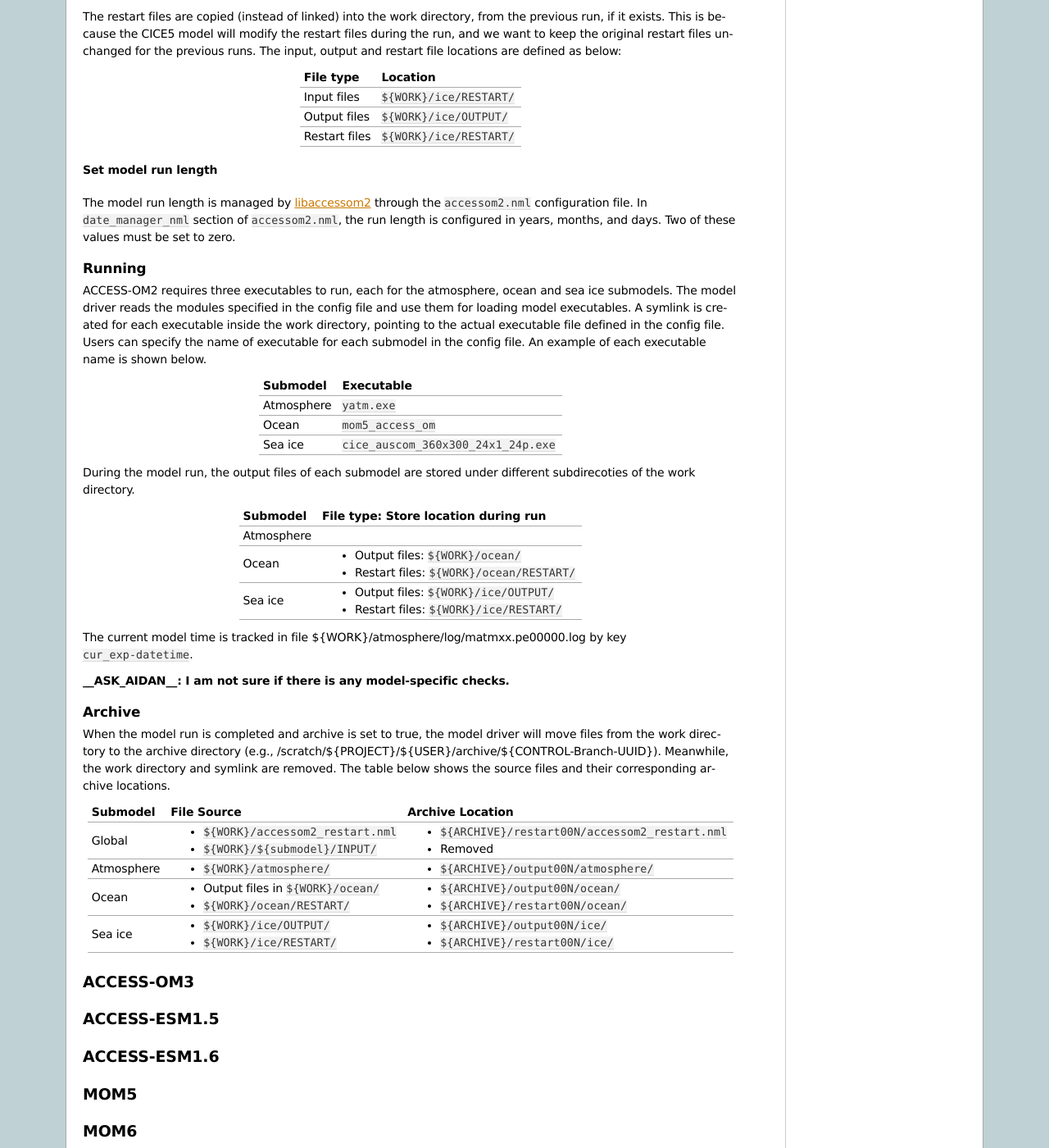
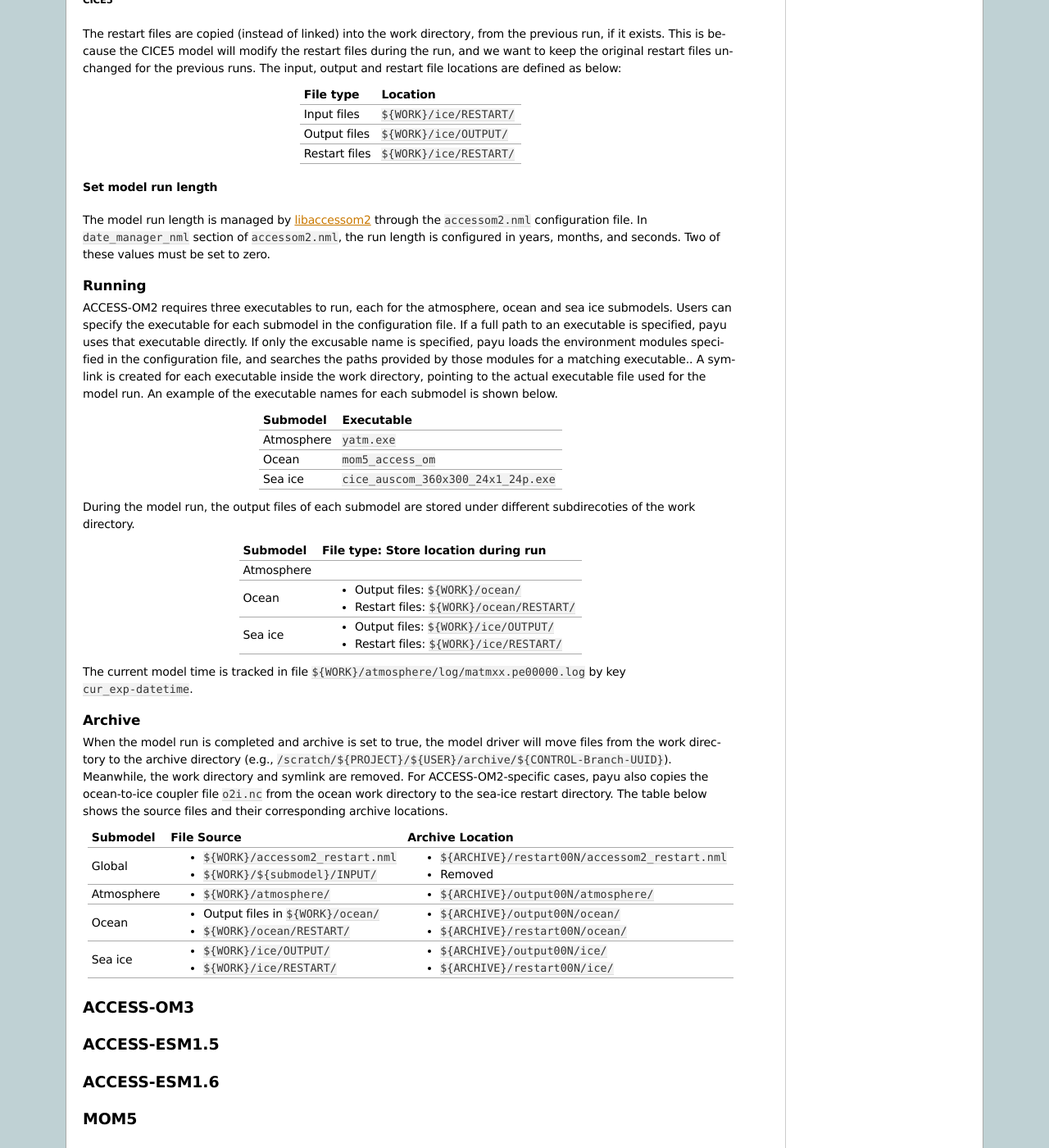
Before and after one commit to payu-org/payu, a Sphinx documentation site: the page built from docs/source/models.rst, in a window 1280 px wide and 1400 px high, scrolled down 2507 px. Shown: the whole window at 82% size. Built offline with Sphinx 7.4.7, drawn with Linux system fonts in a browser that asks for light colours; some of the changed text lies outside the part shown.

Commit message:
Address Aidan's comments

```diff
--- a/docs/source/models.rst
+++ b/docs/source/models.rst
@@ -40,12 +40,13 @@
   `CICE5 user's guide <https://cesmcice.readthedocs.io/en/latest/>`_
   for more technical details and the physics of the model.
 
-This section introduces necessary information of how ACCESS-OM2 model driver organises the workflow and file paths,
+This section introduces necessary information of how the ACCESS-OM2 model driver organises the workflow and file paths,
 in the order of setup, running and archiving an experiment.
 Technical details about how to configure the ACCESS-OM2 model and how the physics
 is modelled are available on the
 `COSIMA website <https://cosima.org.au/index.php/models/access-om2/>`_.
-
+Instructions  for running ACCESS-NRI supported ACCESS-OM2 configurations are also
+available on `ACCESS-Hive <https://docs.access-hive.org.au/models/run_a_model/run_access-om2/>`_.
 
 Setup
 ------
@@ -133,7 +134,9 @@
 ``accessom2_restart.nml`` is linked to the restart namelist file in the previous run, if it exists.
 This file captures the forcing current date and experiment current date.
 ``namcouple`` is a configuration file for the OASIS coupler.
-**__FIX_ME__: provide more details about how the coupling configuration file works.**
+Please refer to the
+`OASIS documentation <https://oasis.cerfacs.fr/wp-content/uploads/sites/114/2021/02/GLOBC-TR-oasis3mct_UserGuide3.0_052015.pdf>`_
+for more technical information.
 The input and restart file locations are defined as below:
 
 .. list-table::
@@ -213,7 +216,7 @@
 The model run length is managed by `libaccessom2 <https://github.com/ACCESS-NRI/libaccessom2>`_
 through the ``accessom2.nml`` configuration file.
 In ``date_manager_nml`` section of ``accessom2.nml``, the run length is
-configured in years, months, and days.
+configured in years, months, and seconds.
 Two of these values must be set to zero.
 
 
@@ -221,11 +224,13 @@
 ---------
 
 ACCESS-OM2 requires three executables to run, each for the atmosphere, ocean and sea ice submodels.
-The model driver reads the modules specified in the config file and use them for loading model executables.
-A symlink is created for each executable inside the work directory,
-pointing to the actual executable file defined in the config file.
-Users can specify the name of executable for each submodel in the config file.
-An example of each executable name is shown below.
+Users can specify the executable for each submodel in the configuration file.
+If a full path to an executable is specified, payu uses that executable directly.
+If only the excusable name is specified, payu loads the environment modules specified
+in the configuration file, and searches the paths provided by those modules for a matching executable..
+A symlink is created for each executable inside the work directory, pointing to the actual
+executable file used for the model run.
+An example of the executable names for each submodel is shown below.
 
 .. list-table::
    :header-rows: 1
@@ -255,9 +260,7 @@
      - - Output files: ``${WORK}/ice/OUTPUT/``
        - Restart files: ``${WORK}/ice/RESTART/``
 
-The current model time is tracked in file ${WORK}/atmosphere/log/matmxx.pe00000.log by key ``cur_exp-datetime``.
-
-**__ASK_AIDAN__: I am not sure if there is any model-specific checks.**
+The current model time is tracked in file ``${WORK}/atmosphere/log/matmxx.pe00000.log`` by key ``cur_exp-datetime``.
 
 
 Archive
@@ -265,8 +268,10 @@
 
 When the model run is completed and archive is set to true,
 the model driver will move files from the work directory to the archive directory
-(e.g., /scratch/${PROJECT}/${USER}/archive/${CONTROL-Branch-UUID}).
+(e.g., ``/scratch/${PROJECT}/${USER}/archive/${CONTROL-Branch-UUID}``).
 Meanwhile, the work directory and symlink are removed.
+For ACCESS-OM2-specific cases, payu also copies the ocean-to-ice coupler file ``o2i.nc``
+from the ocean work directory to the sea-ice restart directory.
 The table below shows the source files and their corresponding archive locations.
 
 .. list-table::
```
Also changed, not shown: other parts of docs/source/models.rst (+1 -1 lines).
